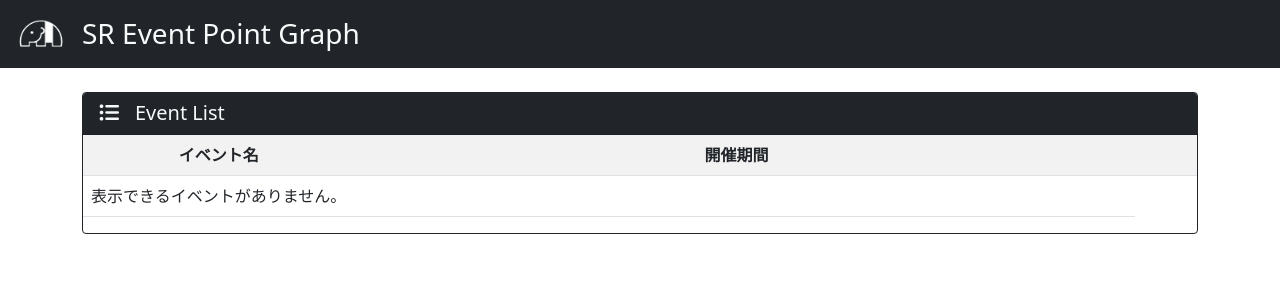
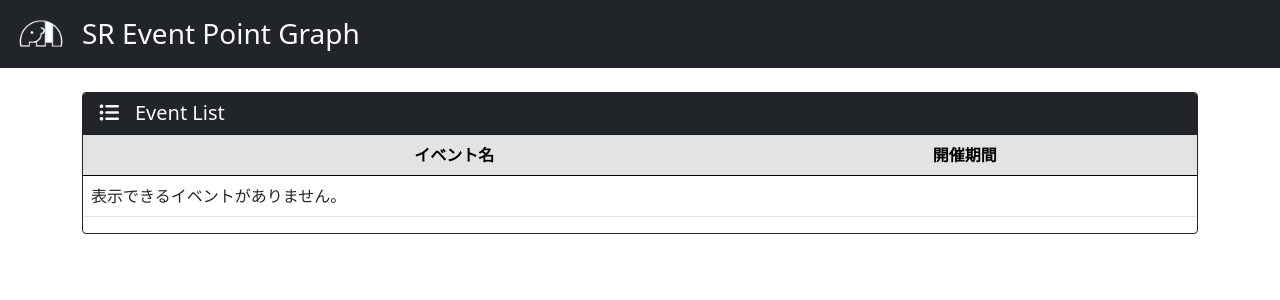
Before and after one commit to shiro126/SREPG, a Django app: page /graph/ in a window 1280 px wide. Shown: the top 300 px of the page. Run offline with Django 4.2, Linux system fonts and the light colour scheme; data that the repository does not hold is empty; some libraries are stand-ins or nearby versions.

Commit message:
mod table design

```diff
--- a/prj/templates/graph/srevent_base.html
+++ b/prj/templates/graph/srevent_base.html
@@ -20,10 +20,9 @@
     <div class="container">
       {% block container %}{% endblock %}
     </div>
-    {% block script %}{% endblock %}
-    <!-- Optional JavaScript -->
     <!-- jQuery first, then Popper.js, then Bootstrap JS -->
     <script src="https://code.jquery.com/jquery-3.3.1.slim.min.js" integrity="sha384-q8i/X+965DzO0rT7abK41JStQIAqVgRVzpbzo5smXKp4YfRvH+8abtTE1Pi6jizo" crossorigin="anonymous"></script>
     <script src="https://cdn.jsdelivr.net/npm/bootstrap@5.0.2/dist/js/bootstrap.bundle.min.js" integrity="sha384-MrcW6ZMFYlzcLA8Nl+NtUVF0sA7MsXsP1UyJoMp4YLEuNSfAP+JcXn/tWtIaxVXM" crossorigin="anonymous"></script>
+    {% block script %}{% endblock %}
   </body>
 </html>
--- a/prj/templates/graph/srevent_list.html
+++ b/prj/templates/graph/srevent_list.html
@@ -9,23 +9,24 @@
 <div class="row my-4">
         <div class="col">
           <div class="card border-dark">
-            <div class="card-header  bg-dark text-light">
+            <div class="card-header bg-dark text-light">
               <span class="h5"><i class="fa-solid fa-list-ul me-3"></i>Event List</span>
             </div>
             <div class="card-body p-0">
-              <table class="table table-striped">
-                <tr>
+              <table class="table table-hover">
+                <thead>
+                  <tr class="table-secondary">
                     <th></th>
-                  <th>イベント名</th>
-                  <th>開催期間</th>
-                  <th></th>
+                    <th class="text-center">イベント名</th>
+                    <th class="text-center">開催期間</th>
                   </tr>
+                </thead>
+                <tbody>
                   {% for event in object_list %}
-                <tr>
+                  <tr data-href="{% url 'graph:detail' event.id %}">
                     <td class="align-middle text-center">{{ event.get_badge|safe }}</td>
-                  <td class="align-middle">{{ event.title }}</td>
-                  <td class="align-middle">{{ event.start_dt }} - {{ event.end_dt }}</td>
-                  <td class="align-middle"><a href="{% url 'graph:detail' event.id %}" class="btn btn-sm btn-success" title="グラフを表示" data-bs-toggle="tooltip"><i class="fa-solid fa-chart-line"></i></a>
+                    <td class="align-middle text-center">{{ event.title }}</td>
+                    <td class="align-middle text-center">{{ event.start_dt }} - {{ event.end_dt }}</td>
                   </tr>
                   {% empty %}
                   <tr>
@@ -34,6 +35,7 @@
                     </td>
                   <tr>
                   {% endfor %}
+                </tbody>
               </table>
             </div>
           </div>
@@ -47,5 +49,14 @@
   var tooltipList = tooltipTriggerList.map(function (tooltipTriggerEl) {
     return new bootstrap.Tooltip(tooltipTriggerEl)
   })
+  //data-hrefの属性を持つtrを選択しclassにclickableを付加
+  $('tr[data-href]').addClass('clickable').click(function(e) {
+    //e.targetはクリックした要素自体、それがa要素以外であれば
+    if(!$(e.target).is('a')){
+      //その要素の先祖要素で一番近いtrの
+      //data-href属性の値に書かれているURLに遷移する
+      window.location = $(e.target).closest('tr').data('href');
+    }
+  });
 </script>
 {% endblock %}
```
Also changed, not shown: prj/templates/graph/srevent_detail.html (+8 -4 lines). Lines whose indentation alone changed are shown as unchanged.
